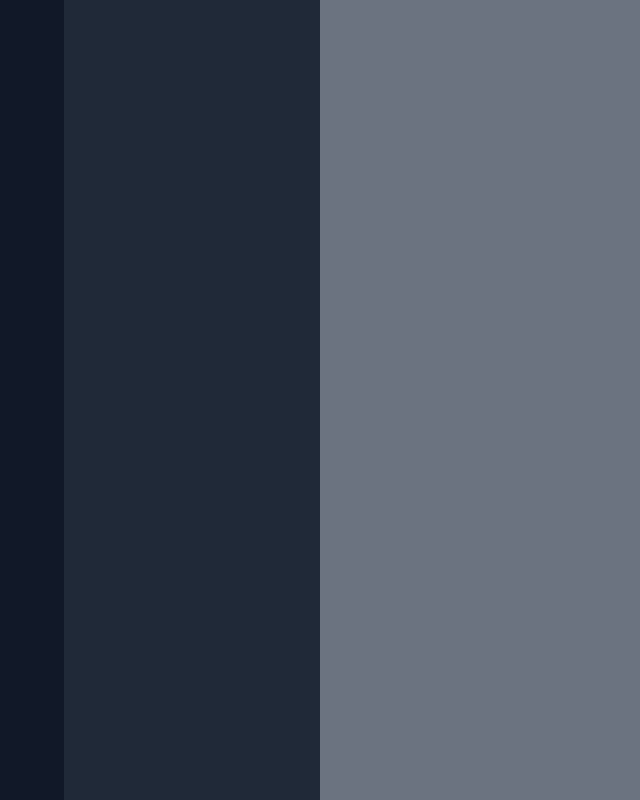
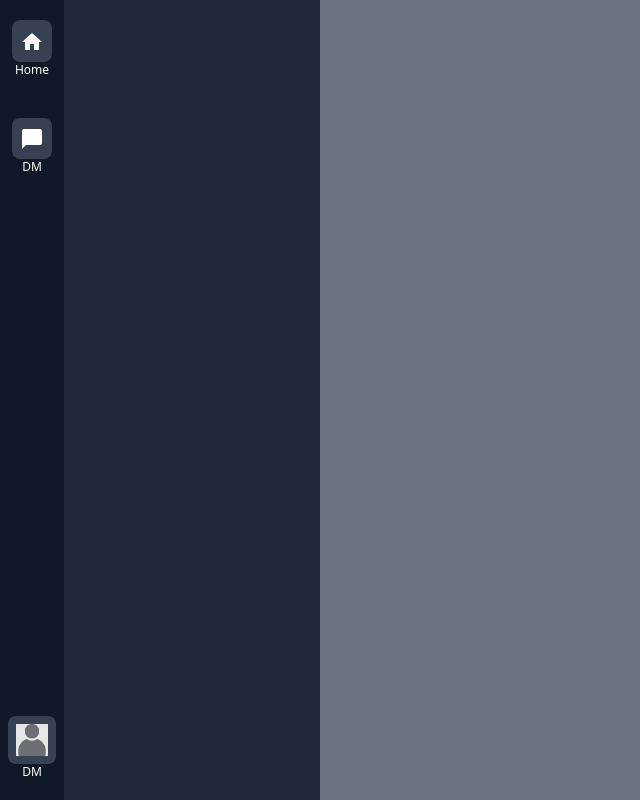
Before and after one commit to yziori/slack-clone, a React app: page / in a window 1280 px wide. Shown: the whole page, without its empty margins (0-640 px from the left). Built offline with nearby package versions, Linux system fonts and the light colour scheme; the HTML template or start-up script is replaced by a standard one.

Commit message:
✨ feat: サイドバーのUI作成

```diff
--- a/src/components/SideBar.tsx
+++ b/src/components/SideBar.tsx
@@ -1,6 +1,28 @@
+import { ChatBubble, Home } from "@mui/icons-material";
+
 const SideBar = () => {
-	// biome-ignore lint/style/useSelfClosingElements: <explanation>
-	return <div className="w-16 h-screen bg-gray-900"></div>;
+	return (
+		<div className="w-16 h-screen bg-gray-900 flex flex-col items-center text-white">
+			<div className="py-5 flex flex-col items-center">
+				<div className="bg-gray-700 p-2 rounded-lg">
+					<Home />
+				</div>
+				<span className="text-xs">Home</span>
+			</div>
+			<div className="py-5 flex flex-col items-center">
+				<div className="bg-gray-700 p-2 rounded-lg">
+					<ChatBubble />
+				</div>
+				<span className="text-xs">DM</span>
+			</div>
+			<div className="py-5 mt-auto mx-2 flex flex-col items-center">
+				<div className="bg-gray-700 p-2 rounded-lg">
+					<img src="/default-user-icon.webp" alt="" />
+				</div>
+				<span className="text-xs">DM</span>
+			</div>
+		</div>
+	);
 };
 
 export default SideBar;
```
Also changed, not shown: public/default-user-icon.webp (added).
